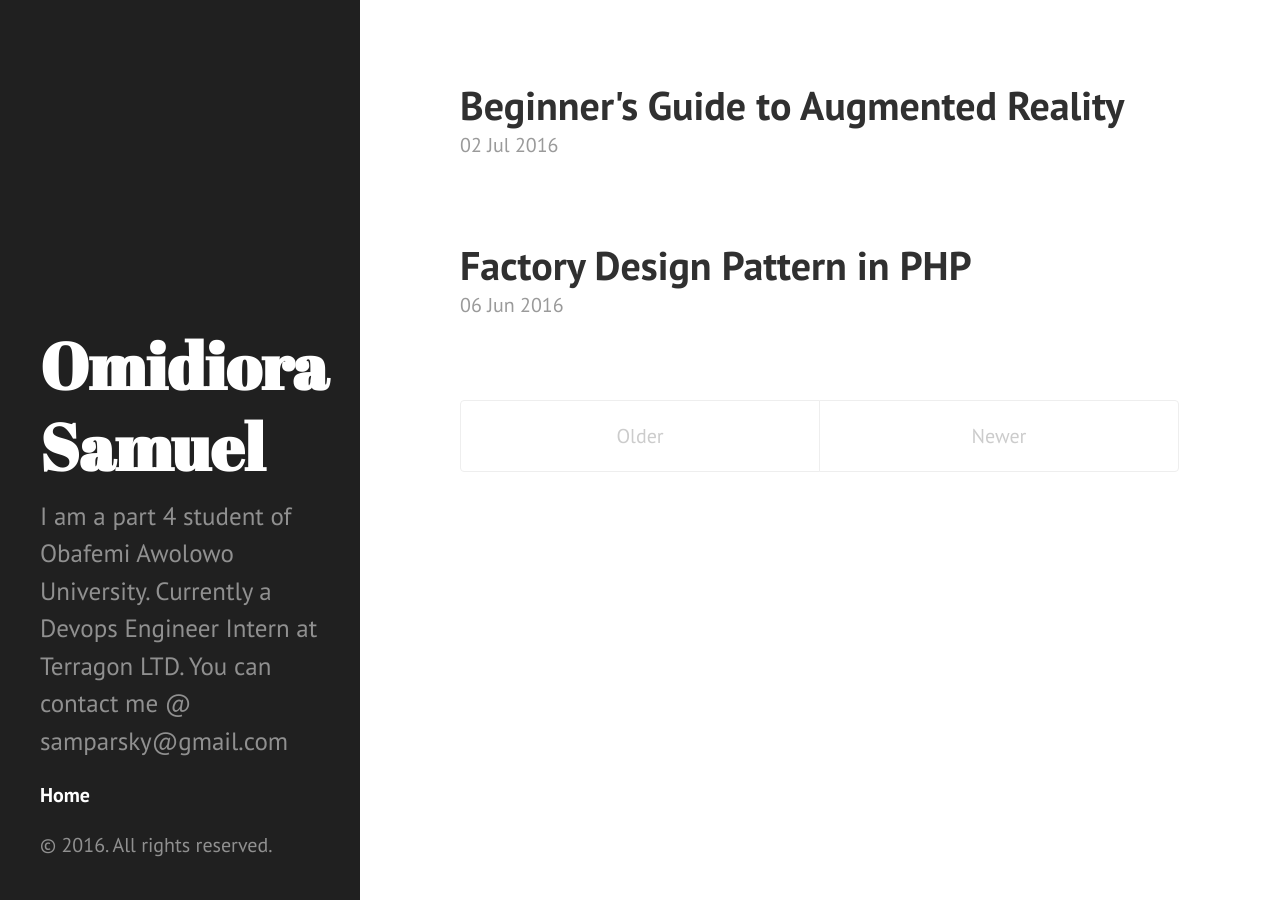
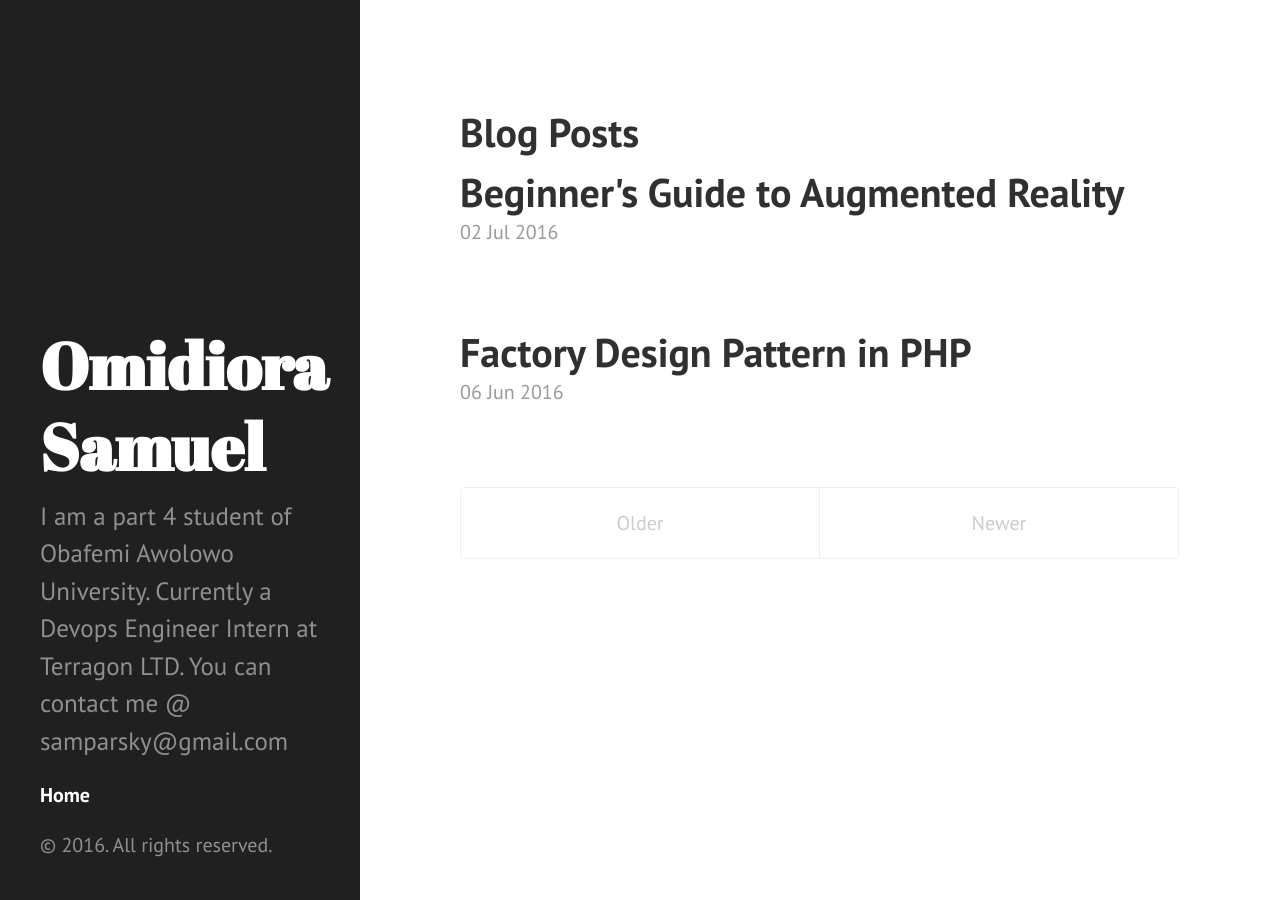
Before and after one commit to samparsky/samparsky.github.io, a Jekyll site: the page built from index.html, in a window 1280 px wide. Built offline with Jekyll 4.4.1, drawn with Linux system fonts in a browser that asks for light colours; the list of posts is cut into pages by our own code.

Commit message:
Update index.html

```diff
--- a/index.html
+++ b/index.html
@@ -4,6 +4,7 @@ title: Home
 ---
 
 <div class="posts">
+  <h1>Blog Posts</h1>
   {% for post in paginator.posts %}
   <div class="post">
     <h1 class="post-title">
```
